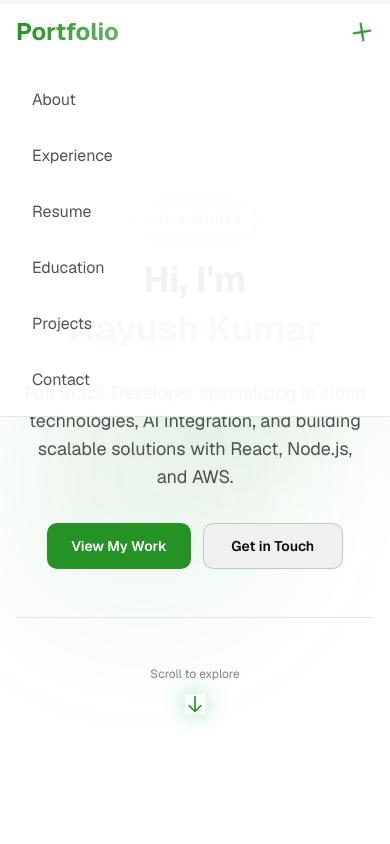
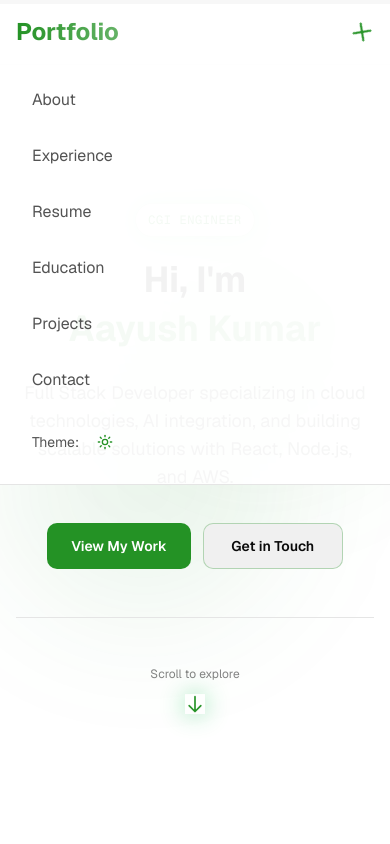
Before and after one commit to Aayush-Kr-13/portfolio-main, a Next.js app in the folder Main-app/: page / in a window 390 px wide. Both pictures are taken after a click on the button 362 px from the left and 32 px from the top of the page. Shown: the top 844 px of the page. Built offline with nearby package versions, Linux system fonts and the light colour scheme.

Commit message:
Add theme toggle to header navigation for improved accessibility

```diff
--- a/Main-app/components/header.tsx
+++ b/Main-app/components/header.tsx
@@ -68,6 +68,10 @@ export function Header() {
                   {item.name}
                 </button>
               ))}
+              <div className="pl-4 py-2 flex items-center gap-2">
+                <span className="text-foreground/70 text-sm">Theme:</span>
+                <ThemeToggle />
+              </div>
             </div>
           </div>
         )}
```
